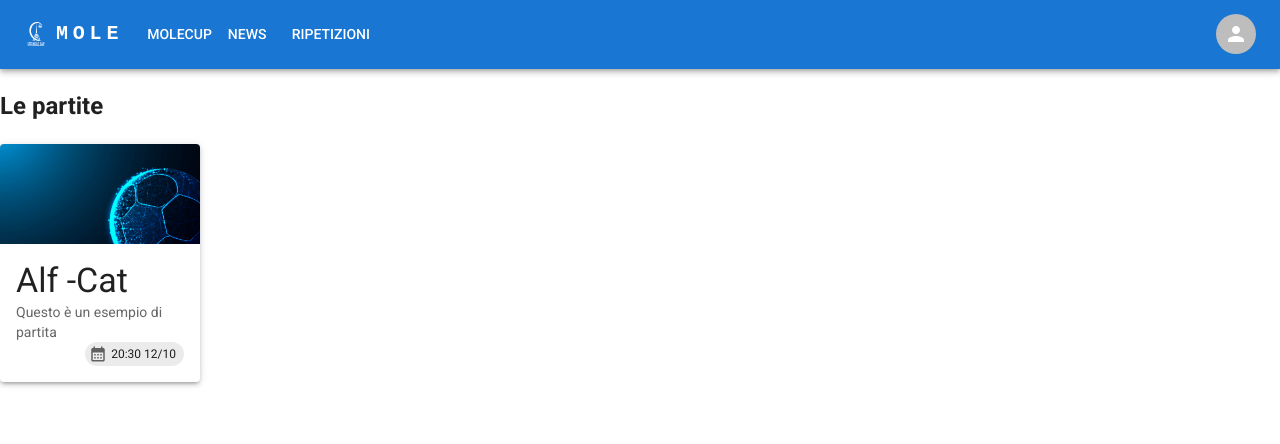
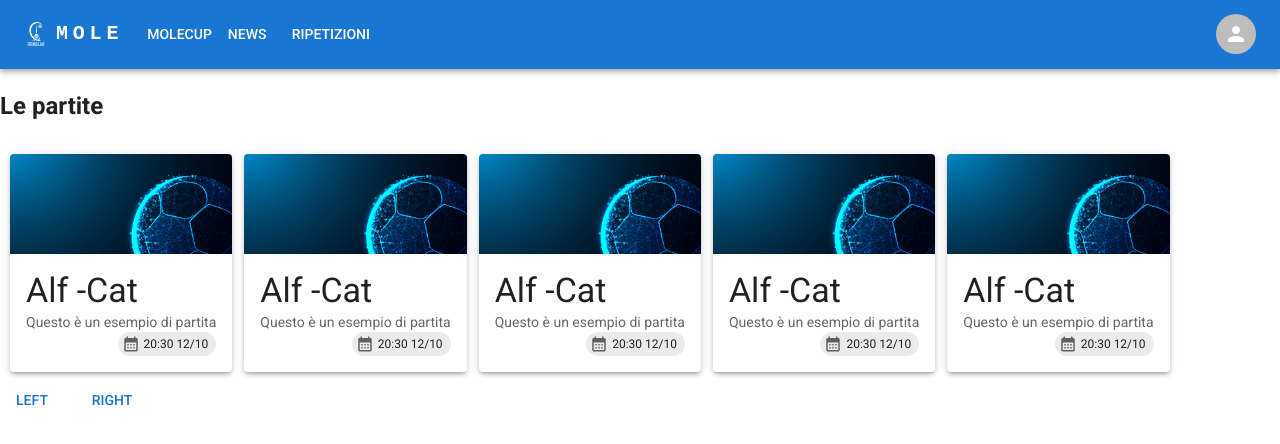
Before and after one commit to molecup/mole-frontend, a Next.js app in the folder mole-frontend/: page / in a window 1280 px wide. Shown: the top 444 px of the page. Built offline with nearby package versions, Linux system fonts and the light colour scheme.

Commit message:
card slider behaviour

```diff
--- a/mole-frontend/src/components/cardSlider.js
+++ b/mole-frontend/src/components/cardSlider.js
@@ -1,18 +1,171 @@
+/*
+  source: https://codesandbox.io/s/element-snapping-scrollable-carousel-component-h5c80?file=/src/App.js:3120-3170
+*/
+
+'use client'
 import react from 'react';
 import MatchCard from '@/components/cards';
+import Stack from '@mui/material/Stack';
+import { useRef } from "react";
+
+
 
 import matchImg from "@/components/static_media/match_placeholder.jpg";
+import { Button } from '@mui/material';
 
 export default function CardSlider(){
+  const ref = useRef();
+
+  const isVisible = (node, container) => {
+    if (node === null) {
+      return false;
+    }
+
+    return (
+      node.offsetLeft + node.offsetWidth >= Math.round(container.scrollLeft) &&
+      node.offsetLeft <=
+        Math.round(container.scrollLeft) + container.offsetWidth
+    );
+  };
+
+  const findLeftTarget = (container, leftIndex, rightIndex) => {
+    if (rightIndex >= leftIndex) {
+      const mid = leftIndex + Math.floor((rightIndex - leftIndex) / 2);
+      const element = container.children[mid];
+      console.log("left", element);
+
+      if (
+        isVisible(element, container) &&
+        !isVisible(element.previousSibling, container)
+      ) {
+        return element.offsetLeft < Math.round(container.scrollLeft) &&
+          element.offsetLeft + element.offsetWidth <
+            Math.round(container.scrollLeft) + container.offsetWidth
+          ? element
+          : element.previousSibling;
+      }
+
+      if (
+        element.offsetLeft + element.offsetWidth >=
+        Math.round(container.scrollLeft)
+      ) {
+        return findLeftTarget(container, leftIndex, mid - 1);
+      }
+      return findLeftTarget(container, mid + 1, rightIndex);
+    }
+
+    return null;
+  };
+
+  const findRightTarget = (container, leftIndex, rightIndex) => {
+    if (rightIndex >= leftIndex) {
+      const mid = leftIndex + Math.floor((rightIndex - leftIndex) / 2);
+      const element = container.children[mid];
+
+      if (
+        isVisible(element, container) &&
+        !isVisible(element.nextSibling, container)
+      ) {
+        return element.offsetLeft > Math.round(container.scrollLeft) &&
+          element.offsetLeft + element.offsetWidth >
+            Math.round(container.scrollLeft) + container.offsetWidth
+          ? element
+          : element.nextSibling;
+      }
+
+      if (element.offsetLeft <= container.scrollLeft + container.offsetWidth) {
+        return findRightTarget(container, mid + 1, rightIndex);
+      }
+
+      return findRightTarget(container, leftIndex, mid - 1);
+    }
+
+    return null;
+  };
+
+  const handleArrowClick = (direction) => {
+    let nextScrollLeft;
+    let nextElement;
+    if (direction === "left") {
+      nextElement = findLeftTarget(
+        ref.current,
+        0,
+        ref.current.children.length - 1
+      );
+      nextScrollLeft = nextElement
+        ? nextElement.offsetWidth +
+          nextElement.offsetLeft -
+          ref.current.offsetWidth
+        : 0;
+    } else {
+      nextElement = findRightTarget(
+        ref.current,
+        0,
+        ref.current.children.length - 1
+      );
+      nextScrollLeft = nextElement
+        ? nextElement.offsetLeft
+        : ref.current.scrollWidth;
+    }
+
+    ref.current.scrollTo({
+      left: nextScrollLeft,
+      behavior: "smooth"
+    });
+  };
+
   return(
     <>
+      <Stack direction="row"
+        spacing={1.5}
+        sx={{overflowX: "scroll", overflowY: "hidden", padding:'10px'}}
+        ref={ref}
+      >
         <MatchCard
+          key={1}
           title = "Alf -Cat"
           description = "Questo è un esempio di partita"
           url = "/news"
           img = {matchImg}
           datetime = "20:30 12/10"
         />
+        <MatchCard
+          key={2}
+          title = "Alf -Cat"
+          description = "Questo è un esempio di partita"
+          url = "/news"
+          img = {matchImg}
+          datetime = "20:30 12/10"
+        />
+        <MatchCard
+          key={3}
+          title = "Alf -Cat"
+          description = "Questo è un esempio di partita"
+          url = "/news"
+          img = {matchImg}
+          datetime = "20:30 12/10"
+        />
+        <MatchCard
+          key={4}
+          title = "Alf -Cat"
+          description = "Questo è un esempio di partita"
+          url = "/news"
+          img = {matchImg}
+          datetime = "20:30 12/10"
+        />
+        <MatchCard
+          key={5}
+          title = "Alf -Cat"
+          description = "Questo è un esempio di partita"
+          url = "/news"
+          img = {matchImg}
+          datetime = "20:30 12/10"
+        />
+      </Stack>
+      <Stack direction='row' spacing={2}>
+        <Button onClick={() => handleArrowClick("left")}>Left</Button>
+        <Button onClick={() => handleArrowClick("right")}>Right</Button>
+      </Stack>
     </>
   );
 }
--- a/mole-frontend/src/components/cards.js
+++ b/mole-frontend/src/components/cards.js
@@ -12,9 +12,11 @@ import Image from "next/image";
 import Link from "next/link";
 import Chip from '@mui/material/Chip';
 import CalendarMonthIcon from '@mui/icons-material/CalendarMonth';
+/*
 import VideocamIcon from '@mui/icons-material/Videocam';
 import PhotoCameraIcon from '@mui/icons-material/PhotoCamera';
 import CheckIcon from '@mui/icons-material/Check';
+*/
 import Stack from '@mui/material/Stack';
 
 
@@ -22,9 +24,10 @@ import Stack from '@mui/material/Stack';
 export default function MatchCard(props) {
   return (
     <Card sx={{
-      maxWidth: 200,
+      MaxWidth:200,
+      minWidth:200,
       transition: "transform 0.15s ease-in-out",
-      "&:hover": { transform: "scale3d(1.05, 1.05, 1)" }
+      "&:hover": { transform: "scale3d(0.98, 0.98, 1)" }
       }}
       elevation={3}
     >
```
Lines whose indentation alone changed are shown as unchanged.
